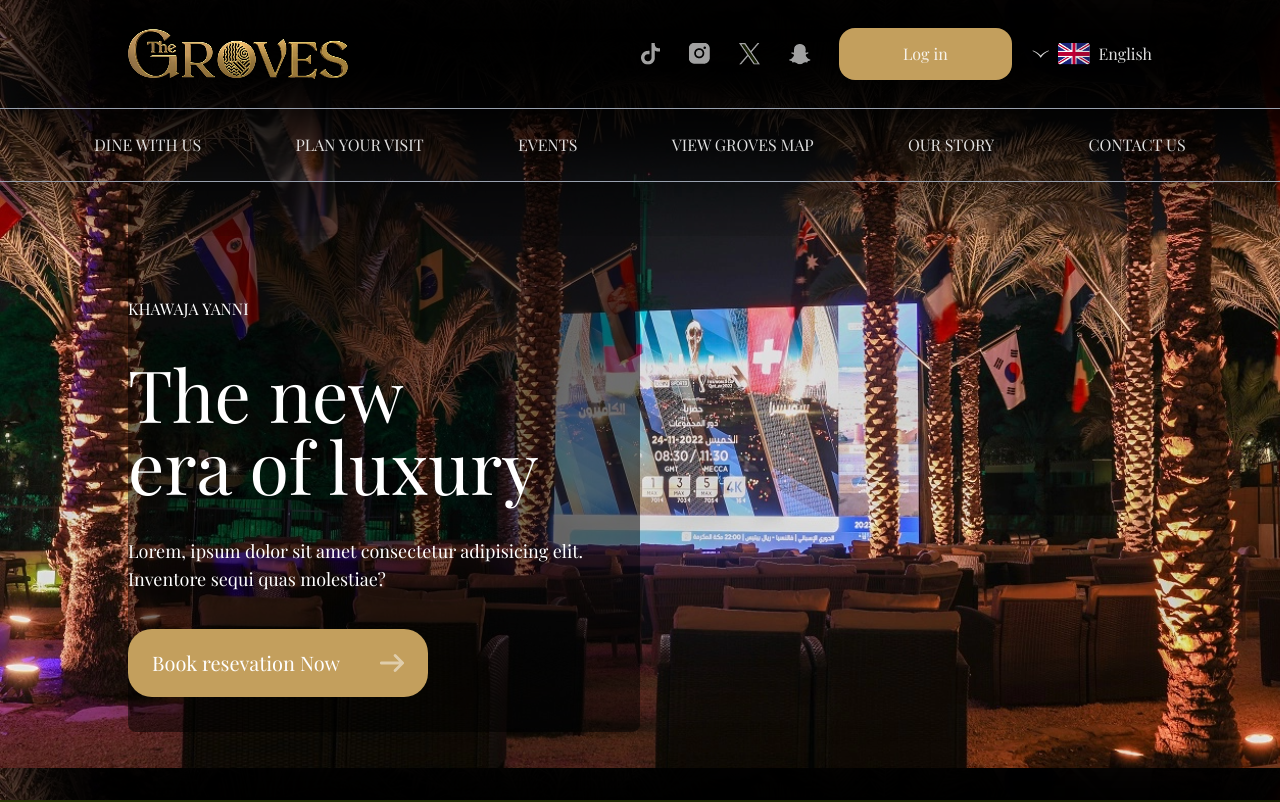
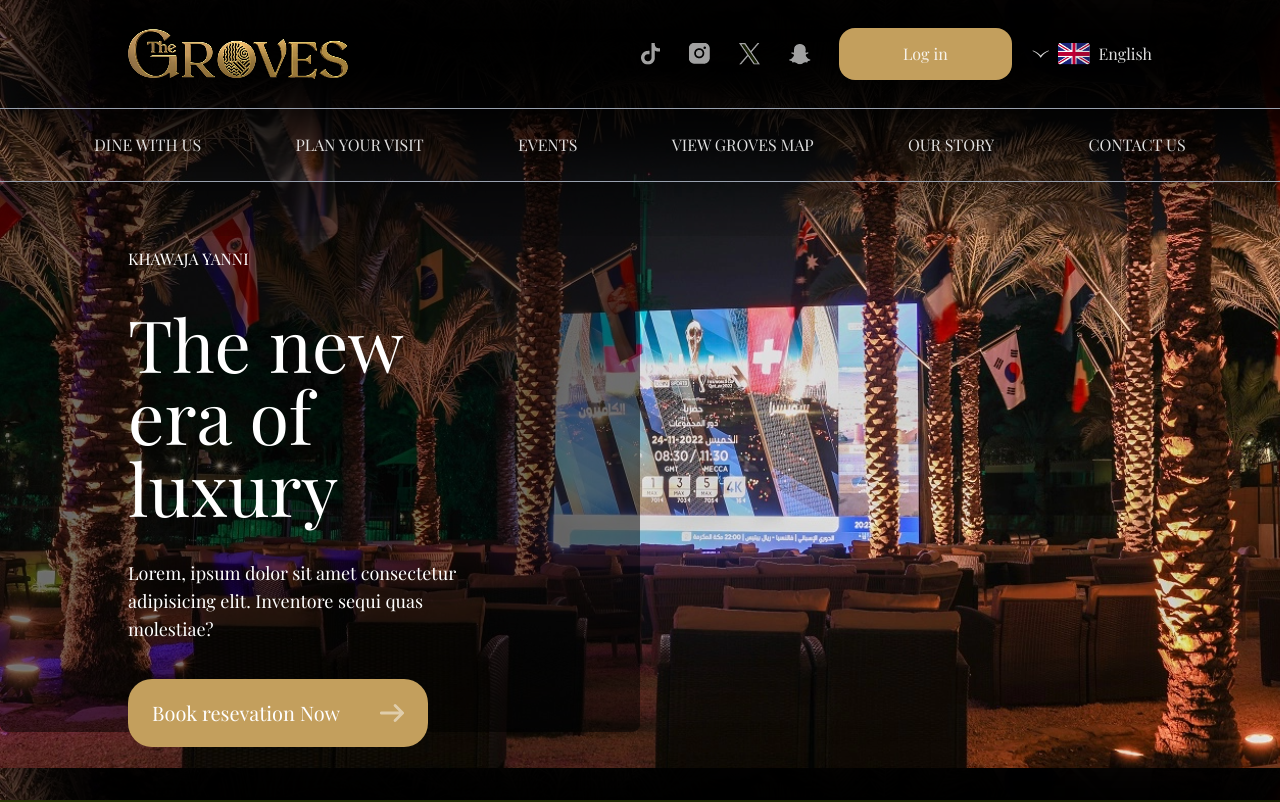
Before and after one commit to Shahrukh-butt804/react-test, a React (Vite) app: page / in a window 1280 px wide. Shown: the top 802 px of the page. Built offline with nearby package versions, Linux system fonts and the light colour scheme; the HTML template or start-up script is replaced by a standard one; a web font is replaced by a local one.

Commit message:
Refactor HeroSection for improved layout; adjust padding and flex properties for better responsiveness

```diff
--- a/src/components/HeroSection.tsx
+++ b/src/components/HeroSection.tsx
@@ -8,9 +8,9 @@ export default function HeroSection() {
             <Header />
             <Navbar />
 
-            <div className={`md:h-137.5 flex justify-start items-center text-white md:px-32`}
+            <div className={`md:h-137.5 flex justify-start items-center text-white `}
             >
-                <div className="flex flex-col justify-start md:justify-center pt-24 gap-9 w-screen h-screen md:h-full md:max-w-1/2 bg-black/50 p-4 rounded-lg px-6 md:px-0">
+                <div className="flex flex-1/2 flex-col justify-start md:justify-center md:px-14 lg:px-32 pt-24 gap-9 w-screen h-screen md:h-full md:max-w-1/2 bg-black/50 p-4 rounded-lg px-6">
                     <h6 >KHAWAJA YANNI</h6>
                     <h1 className="text-5xl md:text-7xl leading-14 md:leading-18">The new <br /> era of luxury</h1>
                     <p className=" font-extralight md:text-lg ">Lorem, ipsum dolor sit amet consectetur adipisicing elit. Inventore sequi quas molestiae?</p>
```
